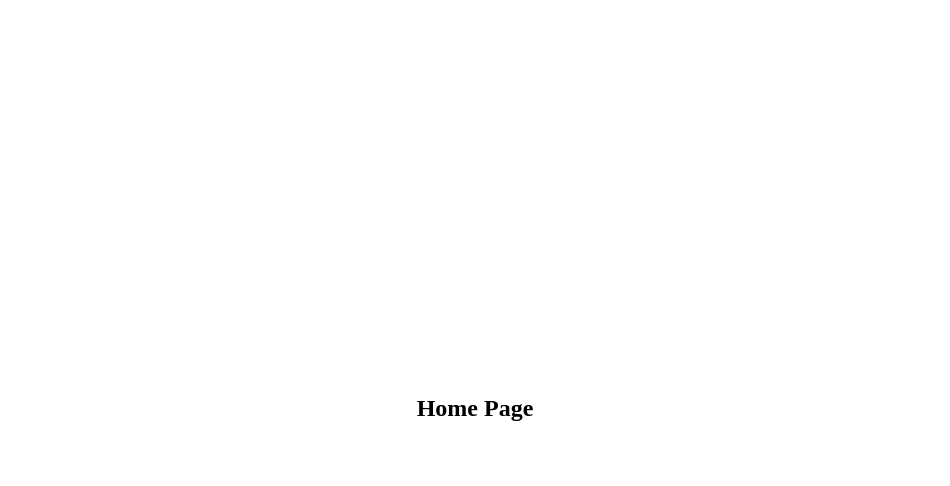
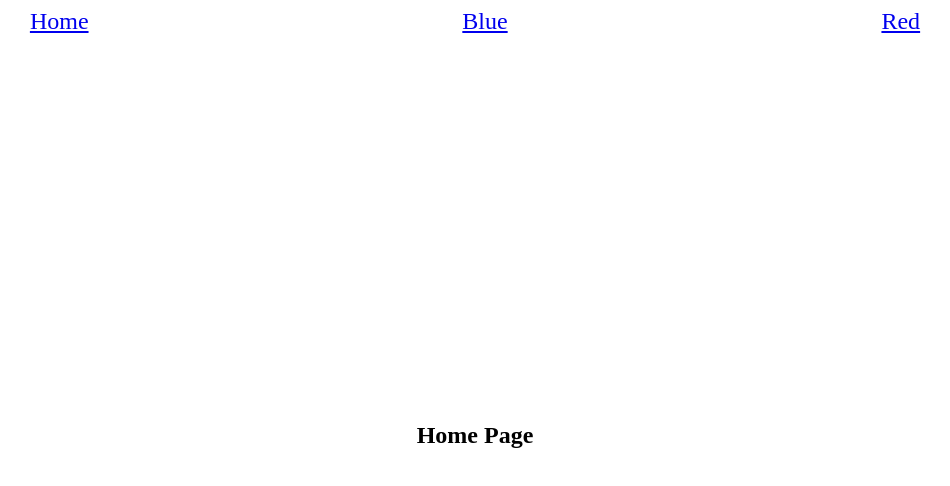
Before and after one commit to paulywrath/react-router, a React (Vite) app: page /1 in a window 1280 px wide. Shown: the top 486 px of the page, without its empty margins (165-1115 px from the left). Built offline with nearby package versions, Linux system fonts and the light colour scheme.

Commit message:
Add navbar

```diff
--- a/src/App.jsx
+++ b/src/App.jsx
@@ -2,10 +2,13 @@
 import Home from './components/Home';
 import Blue from './components/Blue';
 import Red from './components/Red';
+import Navbar from './components/Navbar';
 
 function App() {
   return (
     <>
+      <Navbar />
+
       <Routes>
         <Route path='/' Component={Home} />
         <Route path='/blue' Component={Blue} />
--- /dev/null
+++ b/src/components/Navbar.jsx
@@ -0,0 +1,13 @@
+import { Link } from "react-router-dom"
+
+function Navbar() {
+  return (
+    <nav>
+      <Link to="/">Home</Link>
+      <Link to="/blue">Blue</Link>
+      <Link to="/red">Red</Link>
+    </nav>
+  )
+}
+
+export default Navbar
--- a/src/index.css
+++ b/src/index.css
@@ -1,3 +1,9 @@
+nav {
+  display: flex;
+  justify-content: space-around;
+  font-size: x-large;
+}
+
 h2 {
   margin: 0;
   padding: 0;
```
